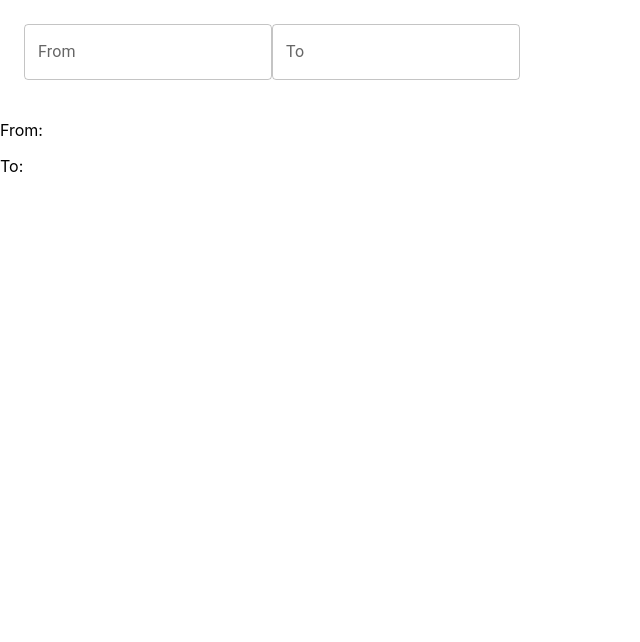
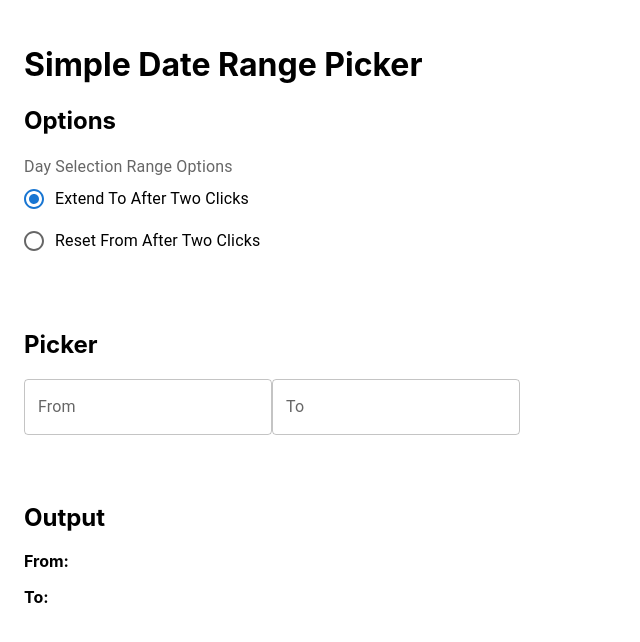
Before and after one commit to jay-li-0202/react-simple-daterangepicker, a React (Create React App) app: page / in a window 1280 px wide. Shown: the top 642 px of the page, without its empty margins (0-640 px from the left). Built offline with nearby package versions, Linux system fonts and the light colour scheme.

Commit message:
adding options to reset from after two clicks or extend to after two clicks

```diff
--- a/src/App.tsx
+++ b/src/App.tsx
@@ -1,21 +1,49 @@
 import React from 'react';
 import './App.css';
-import SimpleDateRangePicker from './SimpleDateRangePicker';
+import SimpleDateRangePicker, { DaySelectionRangeOptions } from './SimpleDateRangePicker';
 import { format } from 'date-fns';
+import { FormControl, FormControlLabel, FormLabel, Radio, RadioGroup } from '@mui/material';
 
 function App() {
     const [fromDate, setFromDate] = React.useState<string>("");
     const [toDate, setToDate] = React.useState<string>("");
+    const [daySelectionRangeOptions, setDaySelectionRangeOptions] = React.useState<DaySelectionRangeOptions>(DaySelectionRangeOptions.ExtendToAfterTwoClicks);
 
     return (
         <>
             <div style={{ padding: '24px' }}>
-                <SimpleDateRangePicker onChangeFrom={(e) => { setFromDate(e ? format(e!, 'MM/dd/yyyy') : ''); }} onChangeTo={(e) => { setToDate(e ? format(e!, 'MM/dd/yyyy') : '')}} />
+                <h1>Simple Date Range Picker</h1>
+                <h2>Options</h2>
+                <FormControl>
+                    <FormLabel id="demo-radio-buttons-group-label">Day Selection Range Options</FormLabel>
+                    <RadioGroup
+                        aria-labelledby="demo-radio-buttons-group-label"
+                        defaultValue="0"
+                        name="radio-buttons-group"
+                        onChange={(e) => {optionsOnChange(e)}}
+                    >
+                        <FormControlLabel value="0" control={<Radio />} label="Extend To After Two Clicks" />
+                        <FormControlLabel value="1" control={<Radio />} label="Reset From After Two Clicks" />
+                    </RadioGroup>
+                </FormControl>
             </div>
-            <p>From: {fromDate}</p>
-            <p>To: {toDate}</p>
+            <div style={{ padding: '24px' }}>
+                <h2>Picker</h2>
+                <SimpleDateRangePicker daySelectionRangeOptions={daySelectionRangeOptions} onChangeFrom={(e) => { setFromDate(e ? format(e!, 'MM/dd/yyyy') : ''); }} onChangeTo={(e) => { setToDate(e ? format(e!, 'MM/dd/yyyy') : '')}} />
+            </div>
+
+            <div style={{ padding: '24px' }}>
+                <h2>Output</h2>
+                <p><strong>From:</strong> {fromDate}</p>
+                <p><strong>To:</strong> {toDate}</p>
+            </div>
         </>
-  );
+    );
+
+    function optionsOnChange(e: React.ChangeEvent<HTMLInputElement>): void {
+        let option: DaySelectionRangeOptions = parseInt(e.target.value);
+        setDaySelectionRangeOptions(option);
+    }
 }
 
 export default App;
--- a/src/SimpleDateRangePicker.tsx
+++ b/src/SimpleDateRangePicker.tsx
@@ -6,9 +6,15 @@ import NavigateBeforeIcon from '@mui/icons-material/NavigateBefore';
 import React from 'react';
 import { format, parse, isValid } from 'date-fns';
 
+export enum DaySelectionRangeOptions {
+    ExtendToAfterTwoClicks = 0,
+    ResetFromAterTwoClicks = 1
+}
+
 export interface SimpleDateRangePickerProps {
     onChangeFrom: (date: Date | undefined) => void;
     onChangeTo: (date: Date | undefined) => void;
+    daySelectionRangeOptions: DaySelectionRangeOptions;
 }
 
 export interface SimpleDateRangePickerState {
@@ -124,7 +130,8 @@ export default class SimpleDateRangePicker extends Component<SimpleDateRangePick
 
         // both dates are defined, check if we're extending the to date or setting the from date
         if (this.state.fromDate !== undefined && this.state.toDate !== undefined) {
-            if (newDate > this.state.toDate) {
+
+            if (newDate > this.state.toDate && this.props.daySelectionRangeOptions == DaySelectionRangeOptions.ExtendToAfterTwoClicks) {
                 this.setState({
                     toDate: newDate,
                     toDateValue: format(newDate, 'MM/dd/yyyy')
```
